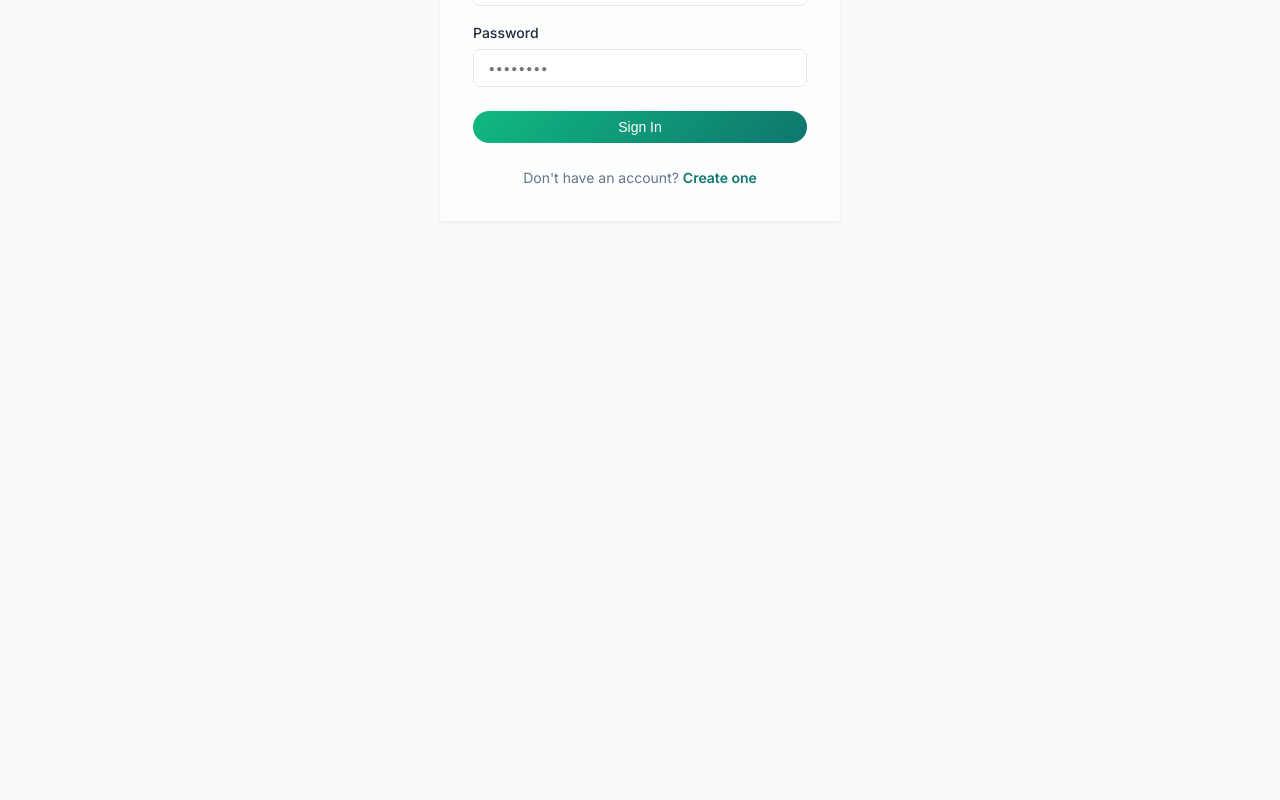
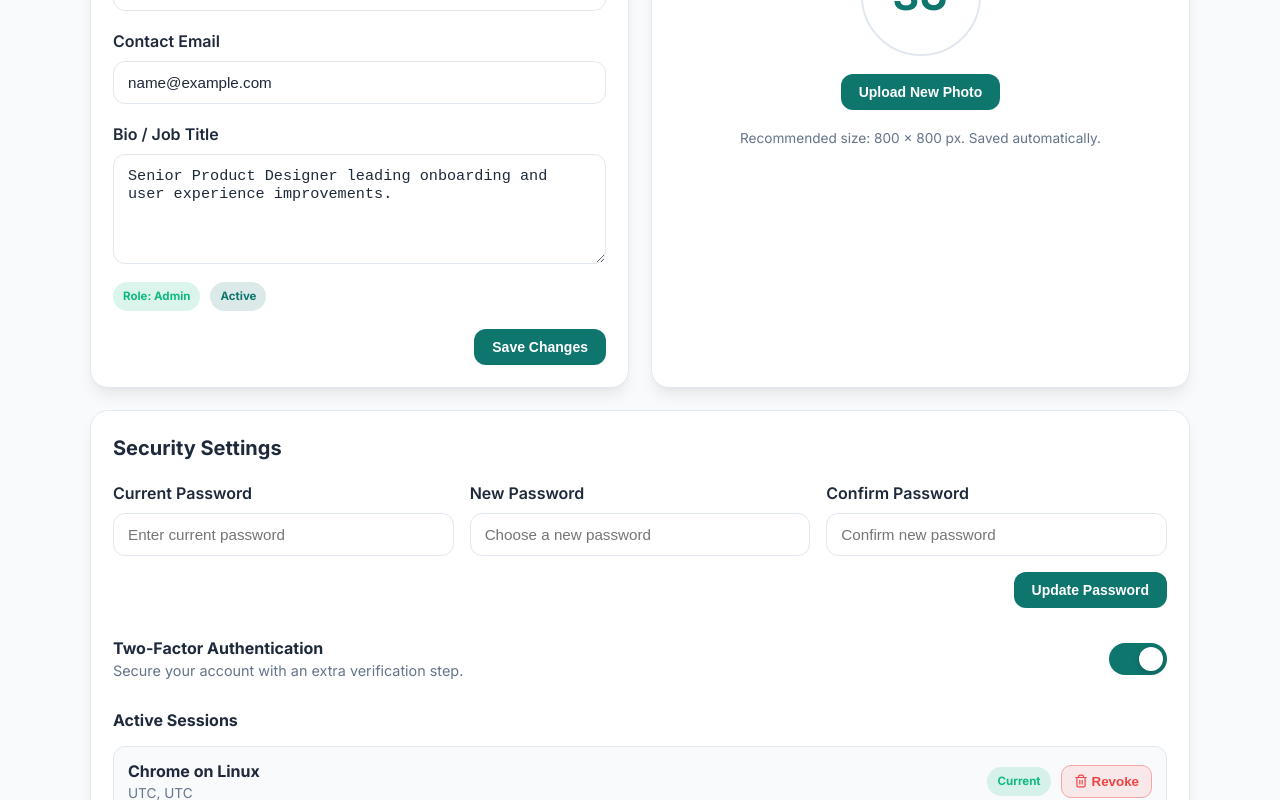
Before and after one commit to hkdskavikeshawa/SyncBoard_FullStack, a React (Vite) app in the folder Fullstack Project/client/: page /profile in a window 1280 px wide. Before the commit this address led to /login. Shown: the part 380-1180 px from the top of the page. Before the commit the page ends 800 px from the top, so only its background shows below. Built offline with nearby package versions, Linux system fonts and the light colour scheme; no server answers; sample sign-in values are in the browser's storage.

Commit message:
feat: auth backend & profile page backends finalized

```diff
--- a/Fullstack Project/client/src/api/auth.js
+++ b/Fullstack Project/client/src/api/auth.js
@@ -1,68 +1,52 @@
-const DELAY = 500;
-const sleep = (ms) => new Promise((res) => setTimeout(res, ms));
+const API_BASE_URL = 'http://localhost:5000/api';
 
-// Mock database for users stored in localStorage to persist across tabs
-const getUsers = () => {
-  const users = JSON.parse(localStorage.getItem('users') || '[]');
-  if (users.length === 0) {
-    // Seed a default demo user
-    const demoUser = { id: 'u1', name: 'Demo User', email: 'demo@example.com', password: 'password123' };
-    users.push(demoUser);
-    localStorage.setItem('users', JSON.stringify(users));
+const getHeaders = (token) => {
+  const headers = { 'Content-Type': 'application/json' };
+  const authToken = token || localStorage.getItem('token');
+  if (authToken) {
+    headers['Authorization'] = `Bearer ${authToken}`;
   }
-  return users;
+  return headers;
 };
-const saveUsers = (users) => localStorage.setItem('users', JSON.stringify(users));
 
 export async function login(email, password) {
-  await sleep(DELAY);
-  const users = getUsers();
-  const user = users.find(u => u.email === email && u.password === password);
+  const response = await fetch(`${API_BASE_URL}/auth/login`, {
+    method: 'POST',
+    headers: { 'Content-Type': 'application/json' },
+    body: JSON.stringify({ email, password }),
+  });
 
-  if (!user) {
-    throw new Error('Invalid email or password');
+  const data = await response.json();
+
+  if (!response.ok) {
+    throw new Error(data.message || 'Invalid email or password');
   }
 
-  // Generate a mock JWT
-  const token = btoa(JSON.stringify({ id: user.id, email: user.email, name: user.name, exp: Date.now() + 86400000 }));
-
-  return {
-    user: { id: user.id, email: user.email, name: user.name },
-    token
-  };
+  return data;
 }
 
 export async function register(name, email, password) {
-  await sleep(DELAY);
-  const users = getUsers();
+  const response = await fetch(`${API_BASE_URL}/auth/register`, {
+    method: 'POST',
+    headers: { 'Content-Type': 'application/json' },
+    body: JSON.stringify({ name, email, password }),
+  });
 
-  if (users.some(u => u.email === email)) {
-    throw new Error('User with this email already exists');
+  const data = await response.json();
+
+  if (!response.ok) {
+    throw new Error(data.message || 'Registration failed');
   }
 
-  const newUser = {
-    id: crypto.randomUUID(),
-    name,
-    email,
-    password // Storing plaintext only because this is a mock frontend-only system!
-  };
-
-  users.push(newUser);
-  saveUsers(users);
-
-  const token = btoa(JSON.stringify({ id: newUser.id, email: newUser.email, name: newUser.name, exp: Date.now() + 86400000 }));
-
-  return {
-    user: { id: newUser.id, email: newUser.email, name: newUser.name },
-    token
-  };
+  return data;
 }
 
 export function getCurrentUser(token) {
-  if (!token) return null;
+  const authToken = token || localStorage.getItem('token');
+  if (!authToken) return null;
   try {
-    const payload = JSON.parse(atob(token));
-    if (payload.exp < Date.now()) return null; // Expired
+    const payload = JSON.parse(atob(authToken.split('.')[1]));
+    if (payload.exp && payload.exp * 1000 < Date.now()) return null; // Expired
     return { id: payload.id, email: payload.email, name: payload.name };
   } catch (e) {
     return null;
@@ -70,9 +54,15 @@ export function getCurrentUser(token) {
 }
 
 export async function getUserByEmail(email) {
-  await sleep(100);
-  const users = getUsers();
-  const user = users.find(u => u.email === email);
-  if (!user) throw new Error('User not found');
-  return { id: user.id, name: user.name, email: user.email };
+  const response = await fetch(`${API_BASE_URL}/auth/user?email=${encodeURIComponent(email)}`, {
+    headers: getHeaders(),
+  });
+
+  const data = await response.json();
+
+  if (!response.ok) {
+    throw new Error(data.message || 'User not found');
+  }
+
+  return data;
 }
--- a/Fullstack Project/client/src/pages/ProfilePage.jsx
+++ b/Fullstack Project/client/src/pages/ProfilePage.jsx
@@ -1,27 +1,120 @@
-import { useRef, useState } from 'react';
+import { useRef, useState, useEffect } from 'react';
 import { Link } from 'react-router-dom';
 import { useAuth } from '../context/AuthContext';
+import { CheckCircle2, AlertCircle, Trash2, RefreshCw } from 'lucide-react';
+
+const getBrowserAndOS = () => {
+  const ua = navigator.userAgent;
+  let browser = 'Chrome';
+  if (ua.includes('Firefox')) browser = 'Firefox';
+  else if (ua.includes('Safari') && !ua.includes('Chrome')) browser = 'Safari';
+  else if (ua.includes('Edg')) browser = 'Edge';
+
+  let os = 'Windows';
+  if (ua.includes('Mac')) os = 'macOS';
+  else if (ua.includes('Linux')) os = 'Linux';
+  else if (ua.includes('Android')) os = 'Android';
+  else if (ua.includes('iPhone') || ua.includes('iPad')) os = 'iOS';
+
+  return `${browser} on ${os}`;
+};
+
+const getFallbackLocation = () => {
+  try {
+    const tz = Intl.DateTimeFormat().resolvedOptions().timeZone;
+    if (tz) {
+      const parts = tz.split('/');
+      const city = parts[parts.length - 1].replace(/_/g, ' ');
+      if (city === 'Colombo') return 'Colombo, Sri Lanka';
+      return `${city}, ${parts[0]}`;
+    }
+  } catch (e) {}
+  return 'Colombo, Sri Lanka';
+};
+
+const INITIAL_MOCK_SESSIONS = [
+  { id: 1, device: getBrowserAndOS(), location: getFallbackLocation(), current: true },
+  { id: 2, device: 'Safari on iPhone', location: 'New York, US', current: false },
+  { id: 3, device: 'Firefox on Ubuntu', location: 'Berlin, DE', current: false },
+];
 
 export default function ProfilePage() {
-  const { user } = useAuth();
+  const { user, updateUser, logout } = useAuth();
   const [formData, setFormData] = useState({
-    displayName: user?.name || 'Bethany Parker',
-    email: user?.email || 'bethany@codeforge.io',
-    bio: 'Senior Product Designer leading onboarding and user experience improvements.',
+    displayName: user?.name || 'Ayesha',
+    email: user?.email || 'ayesha@gmail.com',
+    bio: user?.bio || 'Senior Product Designer leading onboarding and user experience improvements.',
   });
+
   const [passwords, setPasswords] = useState({
     currentPassword: '',
     newPassword: '',
     confirmPassword: '',
   });
-  const [twoFactorEnabled, setTwoFactorEnabled] = useState(true);
-  const [sessions, setSessions] = useState([
-    { id: 1, device: 'Chrome on Windows', location: 'London, UK', current: true },
-    { id: 2, device: 'Safari on iPhone', location: 'New York, US', current: false },
-    { id: 3, device: 'Firefox on Ubuntu', location: 'Berlin, DE', current: false },
-  ]);
-  const [avatarPreview, setAvatarPreview] = useState('');
+
+  const [twoFactorEnabled, setTwoFactorEnabled] = useState(() => {
+    const saved = localStorage.getItem(`user_2fa_${user?.id}`);
+    return saved !== null ? saved === 'true' : true;
+  });
+
+  const [sessions, setSessions] = useState(() => {
+    const saved = localStorage.getItem(`user_sessions_${user?.id}`);
+    if (saved) {
+      try { return JSON.parse(saved); } catch (e) {}
+    }
+    return INITIAL_MOCK_SESSIONS;
+  });
+
+  const [avatarPreview, setAvatarPreview] = useState(user?.avatar || '');
+  const [feedback, setFeedback] = useState({ message: '', type: '' });
   const fileInputRef = useRef(null);
+
+  useEffect(() => {
+    let isMounted = true;
+    const updateCurrentSessionLocation = async () => {
+      const detectedDevice = getBrowserAndOS();
+      let detectedLocation = getFallbackLocation();
+
+      try {
+        const response = await fetch('https://ipapi.co/json/');
+        if (response.ok) {
+          const data = await response.json();
+          if (data.city && data.country_name) {
+            detectedLocation = `${data.city}, ${data.country_name}`;
+          }
+        }
+      } catch (e) {
+        // use fallback timezone location
+      }
+
+      if (isMounted) {
+        setSessions(prev => prev.map(s => s.current ? { ...s, device: detectedDevice, location: detectedLocation } : s));
+      }
+    };
+
+    updateCurrentSessionLocation();
+    return () => { isMounted = false; };
+  }, []);
+
+  useEffect(() => {
+    if (user) {
+      setFormData({
+        displayName: user.name || 'Ayesha',
+        email: user.email || 'ayesha@gmail.com',
+        bio: user.bio || 'Senior Product Designer leading onboarding and user experience improvements.',
+      });
+      if (user.avatar) {
+        setAvatarPreview(user.avatar);
+      }
+    }
+  }, [user]);
+
+  const showNotification = (message, type = 'success') => {
+    setFeedback({ message, type });
+    setTimeout(() => {
+      setFeedback({ message: '', type: '' });
+    }, 3500);
+  };
 
   const handleChange = (field, value) => {
     setFormData((prev) => ({ ...prev, [field]: value }));
@@ -35,32 +128,76 @@ export default function ProfilePage() {
     const file = event.target.files?.[0];
     if (!file) return;
 
-    const previewUrl = URL.createObjectURL(file);
-    setAvatarPreview(previewUrl);
+    if (file.size > 5 * 1024 * 1024) {
+      showNotification('Image size should be less than 5MB.', 'error');
+      return;
+    }
 
-    // TODO: Connect to AWS S3 presigned upload flow
-    console.log('Selected avatar file:', file.name);
+    const reader = new FileReader();
+    reader.onloadend = () => {
+      const base64Url = reader.result;
+      setAvatarPreview(base64Url);
+      updateUser({ avatar: base64Url });
+      showNotification('Profile photo uploaded & saved successfully! 📸');
+    };
+    reader.readAsDataURL(file);
   };
 
   const handleSaveProfile = (event) => {
     event.preventDefault();
-    console.log('Profile update payload:', formData);
+    updateUser({
+      name: formData.displayName,
+      email: formData.email,
+      bio: formData.bio,
+      avatar: avatarPreview
+    });
+    showNotification('Personal details saved successfully! 🎉');
   };
 
   const handlePasswordSubmit = (event) => {
     event.preventDefault();
-    if (passwords.newPassword !== passwords.confirmPassword) {
-      alert('New password and confirm password do not match.');
+    if (!passwords.currentPassword) {
+      showNotification('Please enter your current password.', 'error');
       return;
     }
-    console.log('Password update attempt:', passwords);
+    if (passwords.newPassword.length < 6) {
+      showNotification('New password must be at least 6 characters long.', 'error');
+      return;
+    }
+    if (passwords.newPassword !== passwords.confirmPassword) {
+      showNotification('New password and confirm password do not match.', 'error');
+      return;
+    }
+    showNotification('Password updated successfully! 🔒');
     setPasswords({ currentPassword: '', newPassword: '', confirmPassword: '' });
   };
 
-  const handleToggle2FA = () => setTwoFactorEnabled((prev) => !prev);
+  const handleToggle2FA = () => {
+    const newValue = !twoFactorEnabled;
+    setTwoFactorEnabled(newValue);
+    localStorage.setItem(`user_2fa_${user?.id}`, String(newValue));
+    showNotification(newValue ? 'Two-Factor Authentication enabled!' : 'Two-Factor Authentication disabled.');
+  };
 
   const revokeSession = (id) => {
-    setSessions((prev) => prev.filter((session) => session.id !== id));
+    const targetSession = sessions.find(s => s.id === id);
+    if (targetSession?.current) {
+      if (window.confirm('Revoking your current active session will log you out. Continue?')) {
+        logout();
+      }
+      return;
+    }
+
+    const nextSessions = sessions.filter((s) => s.id !== id);
+    setSessions(nextSessions);
+    localStorage.setItem(`user_sessions_${user?.id}`, JSON.stringify(nextSessions));
+    showNotification(`Session "${targetSession?.device || 'Active Session'}" revoked successfully!`);
+  };
+
+  const handleResetSessions = () => {
+    setSessions(INITIAL_MOCK_SESSIONS);
+    localStorage.removeItem(`user_sessions_${user?.id}`);
+    showNotification('Default mock active sessions restored!');
   };
 
   const initials = (formData.displayName || 'User')
@@ -70,23 +207,40 @@ export default function ProfilePage() {
     .slice(0, 2)
     .toUpperCase();
 
-  const displayAvatar = avatarPreview || '/logo.png';
-
   return (
     <div style={{ minHeight: '100vh', background: 'var(--color-background)', padding: '24px 20px 40px' }}>
       <div style={{ maxWidth: '1100px', margin: '0 auto' }}>
         <div style={{ display: 'flex', alignItems: 'center', justifyContent: 'space-between', marginBottom: '22px', gap: '12px', flexWrap: 'wrap' }}>
           <div style={{ display: 'flex', alignItems: 'center', gap: '12px' }}>
-            <Link to="/" style={{ textDecoration: 'none', color: 'inherit' }}>← Back to Board</Link>
+            <Link to="/" style={{ textDecoration: 'none', color: 'var(--color-text-main)', fontWeight: 600, fontSize: '0.95rem' }}>← Back to Board</Link>
           </div>
           <div style={{ fontSize: '1.8rem', fontWeight: 700, color: 'var(--color-text-main)' }}>My Profile</div>
         </div>
 
+        {feedback.message && (
+          <div style={{
+            display: 'flex', alignItems: 'center', gap: '10px',
+            padding: '14px 18px', borderRadius: '12px', marginBottom: '20px',
+            background: feedback.type === 'error' ? 'rgba(239, 68, 68, 0.15)' : 'rgba(16, 185, 129, 0.15)',
+            border: `1px solid ${feedback.type === 'error' ? '#EF4444' : 'var(--color-success)'}`,
+            color: feedback.type === 'error' ? '#EF4444' : 'var(--color-success)',
+            fontWeight: 600, fontSize: '0.95rem'
+          }}>
+            {feedback.type === 'error' ? <AlertCircle size={20} /> : <CheckCircle2 size={20} />}
+            <span>{feedback.message}</span>
+          </div>
+        )}
+
         <div style={{ display: 'grid', gap: '22px' }}>
+          {/* Header Summary Banner */}
           <section style={cardStyle}>
             <div style={{ display: 'flex', alignItems: 'center', gap: '18px', flexWrap: 'wrap' }}>
               <div style={{ width: '88px', height: '88px', borderRadius: '50%', overflow: 'hidden', background: 'var(--color-primary)', border: '3px solid var(--color-primary)', display: 'flex', alignItems: 'center', justifyContent: 'center', color: '#fff', fontWeight: 700, fontSize: '2rem' }}>
-                {displayAvatar === '/logo.png' ? initials : <img src={displayAvatar} alt="Profile" style={{ width: '100%', height: '100%', objectFit: 'cover' }} />}
+                {avatarPreview ? (
+                  <img src={avatarPreview} alt="Profile" style={{ width: '100%', height: '100%', objectFit: 'cover' }} />
+                ) : (
+                  initials
+                )}
               </div>
 
               <div>
@@ -97,6 +251,7 @@ export default function ProfilePage() {
           </section>
 
           <div style={{ display: 'grid', gridTemplateColumns: 'repeat(auto-fit, minmax(320px, 1fr))', gap: '22px' }}>
+            {/* Personal Details */}
             <section style={cardStyle}>
               <h3 style={sectionTitle}>Personal Details</h3>
               <form onSubmit={handleSaveProfile} style={{ display: 'grid', gap: '18px' }}>
@@ -133,8 +288,8 @@ export default function ProfilePage() {
                 </label>
 
                 <div style={{ display: 'flex', gap: '10px', flexWrap: 'wrap' }}>
-                  <span style={{ ...badgeStyle, background: '#dcfce7', color: '#166534' }}>Role: Admin</span>
-                  <span style={{ ...badgeStyle, background: '#dff7f4', color: '#0f766e' }}>Active</span>
+                  <span style={{ ...badgeStyle, background: 'rgba(16, 185, 129, 0.15)', color: 'var(--color-success)' }}>Role: Admin</span>
+                  <span style={{ ...badgeStyle, background: 'rgba(15, 118, 110, 0.15)', color: 'var(--color-primary)' }}>Active</span>
                 </div>
 
                 <div style={{ display: 'flex', justifyContent: 'flex-end' }}>
@@ -145,6 +300,7 @@ export default function ProfilePage() {
               </form>
             </section>
 
+            {/* Avatar Management */}
             <section style={cardStyle}>
               <h3 style={sectionTitle}>Avatar Management</h3>
 
@@ -168,13 +324,14 @@ export default function ProfilePage() {
 
                 <input ref={fileInputRef} type="file" accept="image/*" onChange={handleAvatarSelect} style={{ display: 'none' }} />
 
-                <p style={{ margin: 0, color: 'var(--color-text-muted)', textAlign: 'center' }}>
-                  Recommended size: 800 x 800 px.
+                <p style={{ margin: 0, color: 'var(--color-text-muted)', textAlign: 'center', fontSize: '0.85rem' }}>
+                  Recommended size: 800 × 800 px. Saved automatically.
                 </p>
               </div>
             </section>
           </div>
 
+          {/* Security Settings & Active Sessions */}
           <section style={cardStyle}>
             <h3 style={sectionTitle}>Security Settings</h3>
 
@@ -222,6 +379,7 @@ export default function ProfilePage() {
                 </div>
               </form>
 
+              {/* 2FA Toggle */}
               <div style={{ display: 'flex', alignItems: 'center', justifyContent: 'space-between', gap: '12px', flexWrap: 'wrap', paddingTop: '6px' }}>
                 <div>
                   <div style={{ fontWeight: 700, color: 'var(--color-text-main)' }}>Two-Factor Authentication</div>
@@ -257,8 +415,16 @@ export default function ProfilePage() {
                 </button>
               </div>
 
+              {/* Active Sessions List */}
               <div style={{ paddingTop: '4px' }}>
-                <h4 style={{ margin: '0 0 14px', color: 'var(--color-text-main)' }}>Active Sessions</h4>
+                <div style={{ display: 'flex', justifyContent: 'space-between', alignItems: 'center', marginBottom: '14px' }}>
+                  <h4 style={{ margin: 0, color: 'var(--color-text-main)' }}>Active Sessions</h4>
+                  {sessions.length < INITIAL_MOCK_SESSIONS.length && (
+                    <button type="button" onClick={handleResetSessions} style={{ background: 'none', border: 'none', color: 'var(--color-primary)', cursor: 'pointer', fontSize: '0.825rem', fontWeight: 600, display: 'flex', alignItems: 'center', gap: '4px' }}>
+                      <RefreshCw size={14} /> Reset Mock Sessions
+                    </button>
+                  )}
+                </div>
 
                 <div style={{ display: 'grid', gap: '12px' }}>
                   {sessions.map((session) => (
@@ -270,10 +436,10 @@ export default function ProfilePage() {
 
                       <div style={{ display: 'flex', alignItems: 'center', gap: '10px' }}>
                         {session.current && (
-                          <span style={{ ...badgeStyle, background: '#dcfce7', color: '#166534' }}>Current</span>
+                          <span style={{ ...badgeStyle, background: 'rgba(16, 185, 129, 0.15)', color: 'var(--color-success)' }}>Current</span>
                         )}
-                        <button type="button" onClick={() => revokeSession(session.id)} style={{ padding: '8px 12px', borderRadius: '10px', border: '1px solid #fca5a5', background: '#fef2f2', color: '#b91c1c', cursor: 'pointer', fontWeight: 700 }}>
-                          Revoke
+                        <button type="button" onClick={() => revokeSession(session.id)} style={{ padding: '8px 12px', borderRadius: '10px', border: '1px solid #fca5a5', background: 'rgba(239, 68, 68, 0.1)', color: '#ef4444', cursor: 'pointer', fontWeight: 700, display: 'flex', alignItems: 'center', gap: '4px' }}>
+                          <Trash2 size={14} /> Revoke
                         </button>
                       </div>
                     </div>
@@ -311,7 +477,7 @@ const fieldStyle = {
 
 const inputStyle = {
   width: '100%',
-  background: '#fff',
+  background: 'var(--color-surface)',
   border: '1px solid var(--color-border)',
   borderRadius: '12px',
   padding: '12px 14px',
```
Also changed, not shown: Fullstack Project/client/src/context/AuthContext.jsx (+29 -2 lines).
